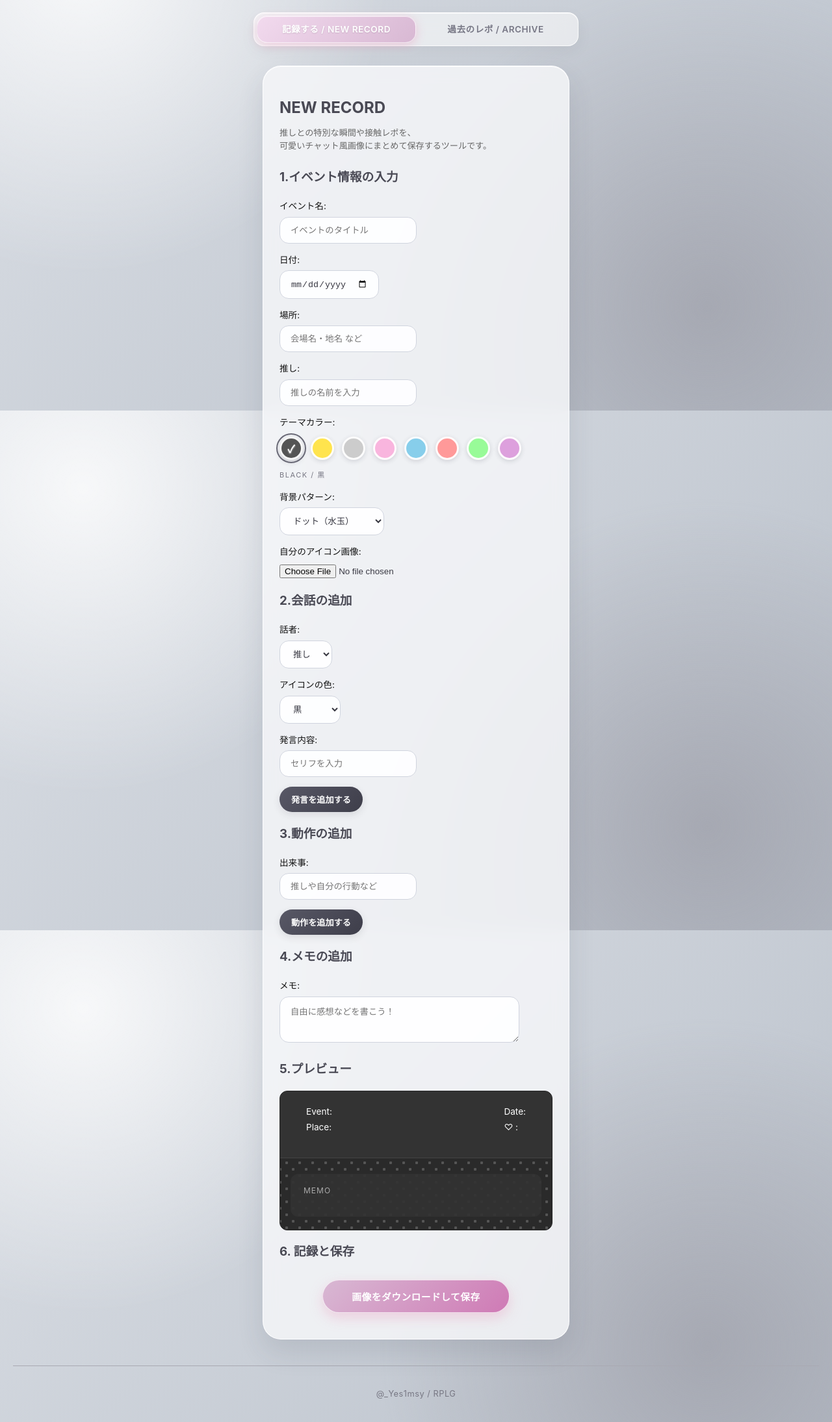
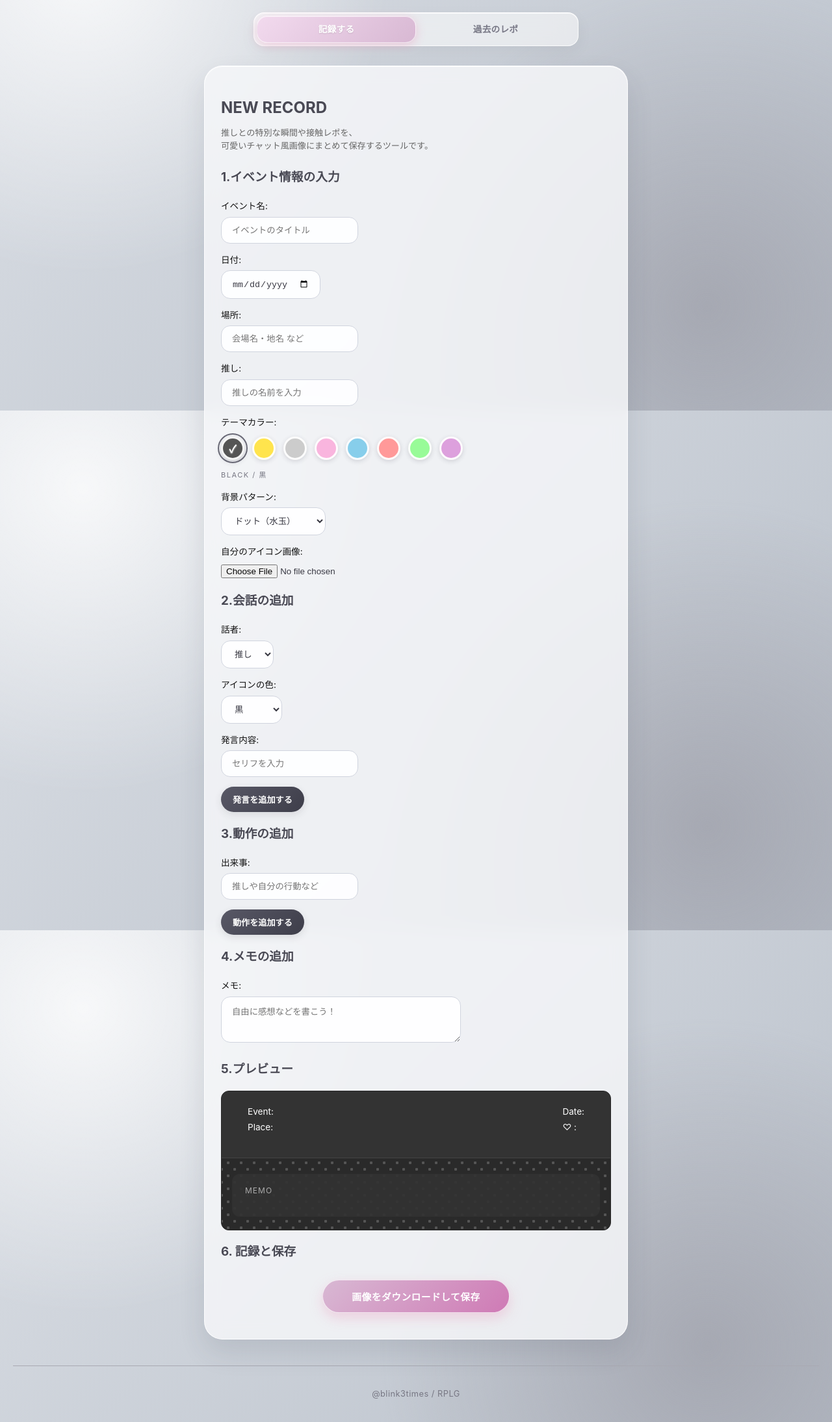
Before and after one commit to Yes1msy/repolog, a plain HTML site: page record.html in a window 1280 px wide. Shown: the part 168-2357 px from the top of the page at 65% size. Drawn offline with nearby package versions, Linux system fonts and the light colour scheme.

Commit message:
Add files via upload

```diff
--- a/record.html
+++ b/record.html
@@ -33,8 +33,8 @@
 
 <nav class="tab-nav record-active">
   <div class="glider"></div>
-  <a href="record.html" class="tab-item">記録する / NEW RECORD</a>
-  <a href="archive.html" class="tab-item">過去のレポ / ARCHIVE</a>
+  <a href="record.html" class="tab-item">記録する</a>
+  <a href="archive.html" class="tab-item">過去のレポ</a>
 </nav>
 
 <!-- 2. メインコンテンツエリア -->
@@ -203,7 +203,7 @@
 </div>
 
 <footer>
-  <p>@_Yes1msy / RPLG</p>
+  <p>@blink3times / RPLG</p>
 </footer>
 
 <script>
@@ -698,11 +698,12 @@ const file = new File([blob], 'repolog_experiment.png', {
   type: 'image/png'
 });
 
-// iPhone・Safariでは共有画面から保存
-const isIOS = /iPhone|iPad|iPod/i.test(navigator.userAgent);
+// モバイル端末（スマホ・タブレット）かどうかを判定
+const isMobile = /Android|webOS|iPhone|iPad|iPod|BlackBerry|IEMobile|Opera Mini/i.test(navigator.userAgent);
 
+// スマホ端末 且つ ファイル共有に対応している場合のみ「共有シート」を開く
 if (
-  isIOS &&
+  isMobile &&
   navigator.share &&
   navigator.canShare &&
   navigator.canShare({ files: [file] })
--- a/style.css
+++ b/style.css
@@ -41,7 +41,7 @@ nav.tab-nav {
   position: relative !important;
   display: flex !important;
   align-items: center !important;
-  width: 100% !important;
+  width: 90% !important;
   max-width: 500px !important;
   height: 52px !important; /* 👈 高さを固定して安定させます */
   margin: 0 auto 30px auto !important;
@@ -83,7 +83,7 @@ nav.tab-nav .tab-item {
   text-decoration: none !important;
   font-size: 0.85rem !important;
   font-weight: 600 !important;
-  letter-spacing: 0.5px !important;
+  letter-spacing: 0.3px !important;
   transition: color 0.3s ease !important;
   background: none !important;
   border: none !important;
@@ -121,8 +121,8 @@ main {
   border: 1px solid rgba(255, 255, 255, 0.9) !important;
   border-radius: 28px !important;
   box-shadow: 0 20px 40px rgba(50, 60, 75, 0.12), inset 0 1px 0 rgba(255, 255, 255, 0.8) !important;
-  width:100%;
-  max-width:420px;
+  width:90%;
+  max-width:600px;
   margin:0 auto;
   padding:25px;
 }
```
Also changed, not shown: archive.html (+3 -3 lines).
